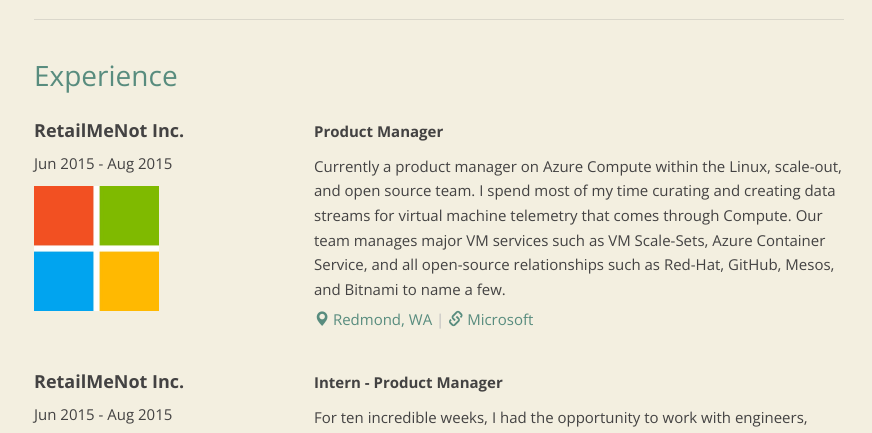
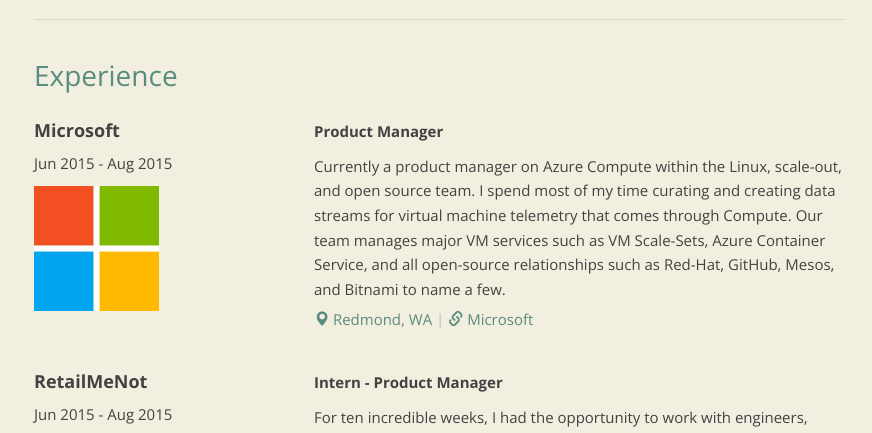
Before and after one commit to jluk/jluk.me, a plain HTML site: page index.html in a window 1280 px wide. Shown: the part 2000-2433 px from the top of the page, without its empty margins (201-1073 px from the left). Drawn offline with nearby package versions, Linux system fonts and the light colour scheme; files whose address does not match are found by name.

Commit message:
title update

```diff
--- a/index.html
+++ b/index.html
@@ -200,7 +200,7 @@
 
 	<div class="experience row">
 		<div class="col-md-4">
-			<h4>RetailMeNot Inc.</h4>
+			<h4>Microsoft</h4>
 			<p class="experience-period">
 				Jun 2015				-
 				Aug 2015			</p>
@@ -235,7 +235,7 @@
 
 	<div class="experience row">
 		<div class="col-md-4">
-			<h4>RetailMeNot Inc.</h4>
+			<h4>RetailMeNot</h4>
 			<p class="experience-period">
 				Jun 2015				-
 				Aug 2015			</p>
```
